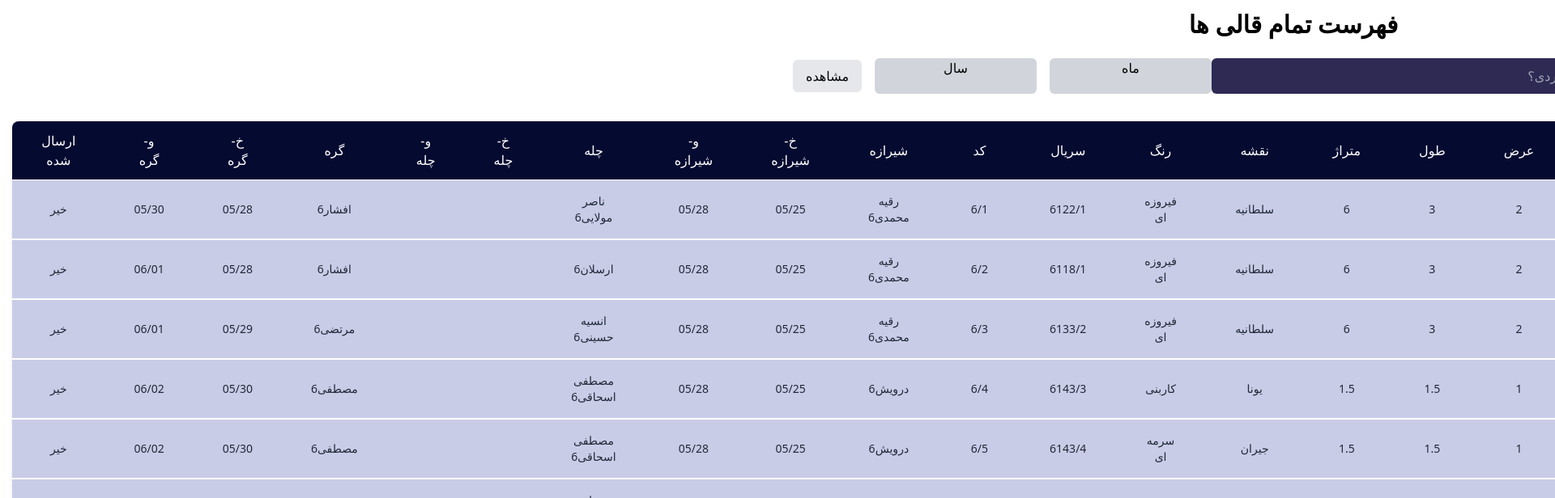
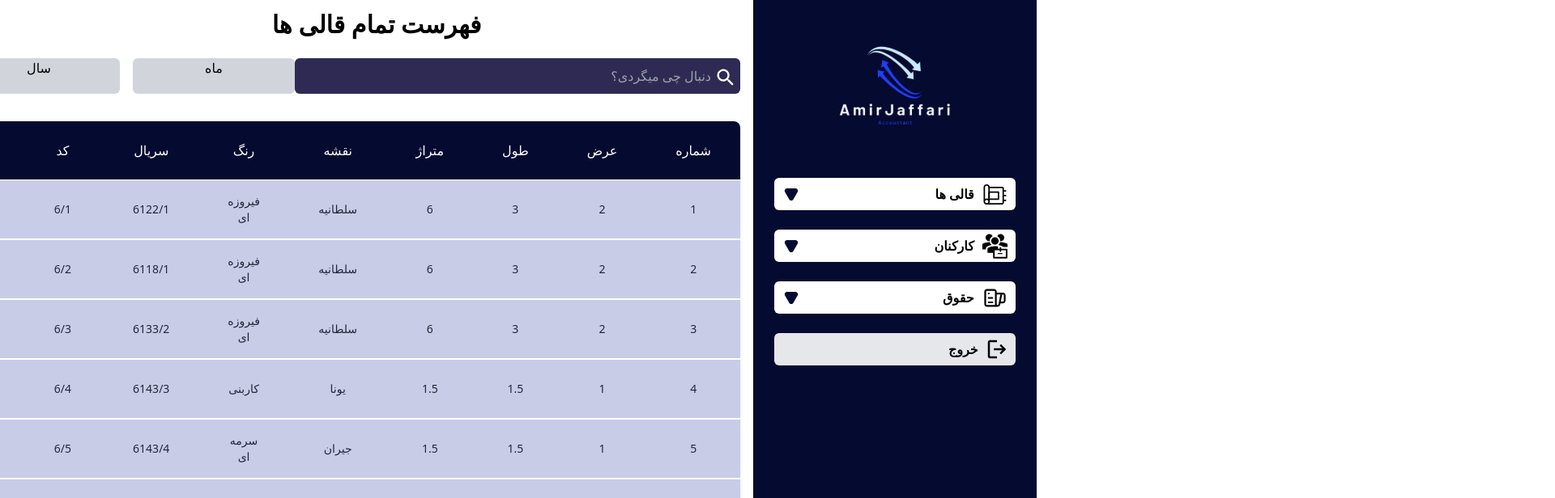
Before and after one commit to Legimmort82/CarpetAccounting, a Next.js app in the folder carpet-accounting/: page /carpets/all in a window 1280 px wide. Shown: the top 616 px of the page at 81% size, 1920 px wide, since content can reach past the window. Built offline with nearby package versions, Linux system fonts and the light colour scheme.

Commit message:
fix table

```diff
--- a/carpet-accounting/src/components/Layout/Layout.tsx
+++ b/carpet-accounting/src/components/Layout/Layout.tsx
@@ -32,7 +32,7 @@ function Layout({ children }: props) {
 
 	return (
 		<>
-			<section className="flex">
+			<section className="flex h-screen fixed">
 				<div className="flex flex-col items-center bg-[#050A30] z-10 h-screen sticky top-0 right-0 min-w-[350px] overflow-auto">
 					<div>
 						<Image className="w-[220px] h-[220px]" src={logo} alt="logo" />
--- a/carpet-accounting/src/components/Sections/Table/Carpet.tsx
+++ b/carpet-accounting/src/components/Sections/Table/Carpet.tsx
@@ -221,7 +221,7 @@ function Carpets() {
   return (
     <>
       <Layout>
-        <div className="flex flex-col min-h-screen w-full py-[150px] px-4 items-center overflow-auto">
+        <div className="flex flex-col h-screen  w-full pt-[150px] px-4 items-center">
           <div className="flex flex-col items-stretch pl-4 py-3 pr-[366px] fixed top-0 left-0 bg-white w-full">
             <h1 className="text-3xl font-bold self-center mb-6">فهرست تمام قالی ها</h1>
 
@@ -252,9 +252,9 @@ function Carpets() {
             </div>
           </div>
 
-          <div className="overflow-x-auto shadow-md rounded-lg mb-14">
-            <table className="min-w-full divide-y divide-white">
-              <thead className="bg-[#050A30]">
+          <div className="w-calc350 h-screen  overflow-auto shadow-md rounded-lg mb-12 ">
+            <table className=" divide-y divide-white h-calc50  ">
+              <thead className="bg-[#050A30] sticky top-0">
                 {table.getHeaderGroups().map((headerGroup) => (
                   <tr key={headerGroup.id}>
                     {headerGroup.headers.map((header) => (
--- a/carpet-accounting/tailwind.config.ts
+++ b/carpet-accounting/tailwind.config.ts
@@ -12,6 +12,12 @@ const config: Config = {
         background: "var(--background)",
         foreground: "var(--foreground)",
       },
+      width: {
+        'calc350': 'calc(100vw - 350px)',
+      },
+      height: {
+        'calc50': 'calc(100vh - 50px)',
+      },
     },
   },
   plugins: [],
```
